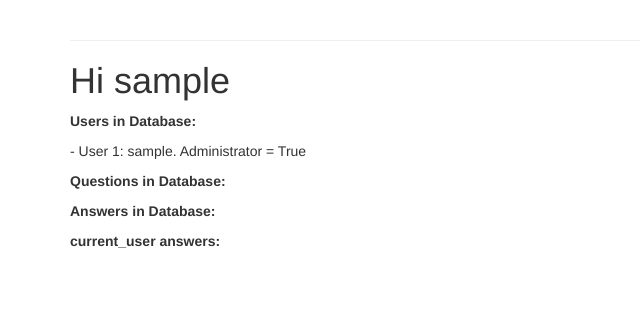
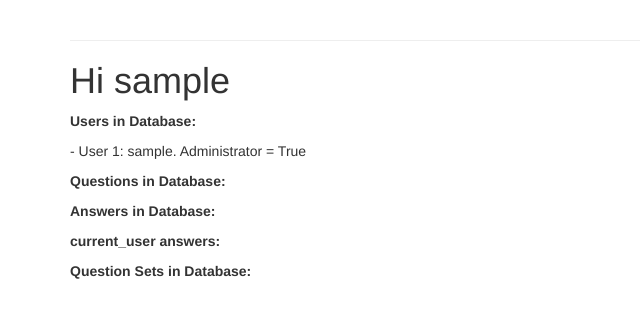
Before and after one commit to quasarswastik/CITS3403_Project-2, a Flask app: page / in a window 1280 px wide. Shown: the part 52-370 px from the top of the page, without its empty margins (0-640 px from the left). Run offline with Flask 2, Linux system fonts and the light colour scheme; the visitor is signed in with stand-in values (Sample User, id 1); data comes from the database, SQL or seed files in the repository; data that the repository does not hold is empty; some libraries are stand-ins or nearby versions.

Commit message:
added index view of question sets

```diff
--- a/app/models.py
+++ b/app/models.py
@@ -44,6 +44,7 @@ class QuestionSet(db.Model):
     set_id = db.Column(db.Integer, primary_key=True)
     set_name = db.Column(db.String(64))
     creator_id = db.Column(db.Integer, db.ForeignKey('user.id'))
+    questions = db.relationship('Question', backref='quiz', lazy='dynamic')
 
     def __repr__(self):
         return '<Question Set {}'.format(self.set_name)
--- a/app/routes.py
+++ b/app/routes.py
@@ -21,7 +21,8 @@ def index():
     questions = Question.query.all()
     answers = UserAnswers.query.all()
     c_answers = UserAnswers.query.filter_by(userId=current_user.id).all()
-    return render_template('index.html', title = 'Home', users = users, questions = questions, answers=answers, c_answers=c_answers)
+    questionSets = QuestionSet.query.all()
+    return render_template('index.html', title = 'Home', users = users, questions = questions, answers=answers, c_answers=c_answers, questionSets=questionSets)
 
 
 @app.route('/test_history')
--- a/app/templates/index.html
+++ b/app/templates/index.html
@@ -18,4 +18,11 @@
     {% for c_answer in c_answers %}
     <p> - Answer {{c_answer.id}}: User {{c_answer.userId}} | Question {{c_answer.questionId}} | Answer {{c_answer.answer}}</p>
     {% endfor %}
+    <p><b>Question Sets in Database:</b></p>
+    {% for set in questionSets %}
+    <h4> - Set: {{set.set_name}}</h4>
+    {% for q in set.questions.all()%}
+    <p>   - Question {{q.question_id}}: {{q.body }}</p>
+    {% endfor %}
+    {% endfor %}
 {% endblock %}
```
